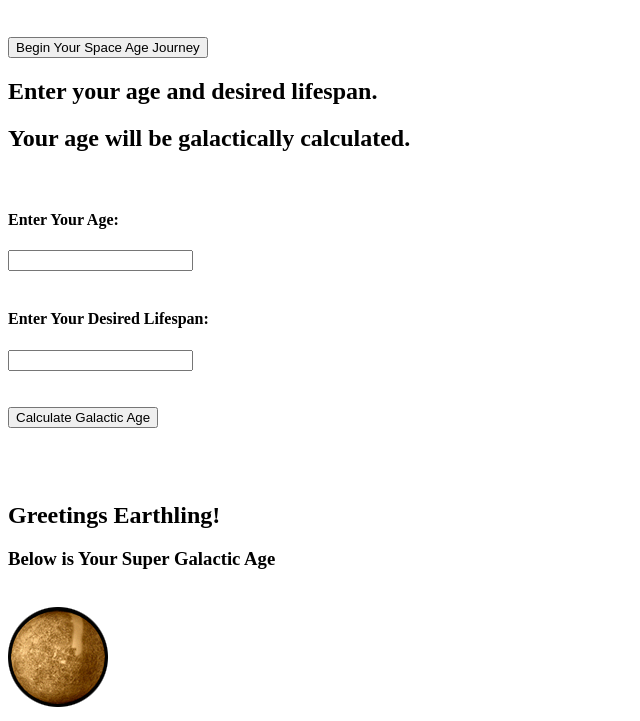
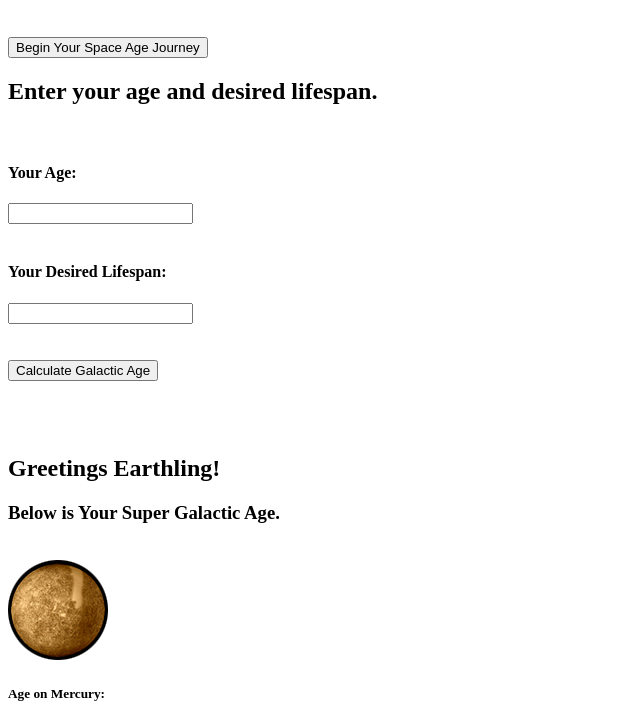
Before and after one commit to johnwhittenstudio/project-5, a website: page src/index.html in a window 1280 px wide. Shown: the part 79-800 px from the top of the page, without its empty margins (0-640 px from the left). Drawn offline with Linux system fonts and the light colour scheme.

Commit message:
update changes to README, CSS, Index

```diff
--- a/src/css/styles.css
+++ b/src/css/styles.css
@@ -72,7 +72,7 @@ body {
 
 .earthling {
   margin-top: 10px;
-  /* margin-top: 10%; --once display galactic age/hide earthling is resolved center with this and delete above */
+  /* margin-top: 10%; --once display galactic-age/hide earthling is resolved center with this and delete above */
   display: none;
   padding-top: 10%;
   text-align: center;
--- a/src/index.html
+++ b/src/index.html
@@ -18,15 +18,14 @@
     <div class="earthling">
       <form id="earthling-form">
         <h2 id="earthling-info">Enter your age and desired lifespan.</h2>
-        <h2>Your age will be galactically calculated.</h2>
         <br>
         <div class="form-group">
-          <h4><label for="age">Enter Your Age:</label></h4>
+          <h4><label for="age">Your Age:</label></h4>
           <input id="age" type="number">
         </div>
         <br>
         <div class="form-group">
-          <h4><label for="lifespan">Enter Your Desired Lifespan:</label></h4>
+          <h4><label for="lifespan">Your Desired Lifespan:</label></h4>
           <input id="lifespan" type="number">
         </div>
         <br>
@@ -41,7 +40,7 @@
     <div class="galactic-age">
       <form id="galactic-form">
         <h2 id="galactic-form">Greetings Earthling!</h2>
-        <h3>Below is Your Super Galactic Age</h3>
+        <h3>Below is Your Super Galactic Age.</h3>
         <br>
         <div class="row">
           <div class="col-md-6">
--- a/src/index.js
+++ b/src/index.js
@@ -15,7 +15,7 @@ $(document).ready(function() {
   });
 });
 
-//--Leaving the following to figure out how to get the galactic age to display while hide earthling, very close, when solved delete function above--//
+//--Leaving the following to figure out how to get the galactic age to display while hide earthling, very close, when solved delete the function above--//
 
 // $(document).ready(function() {
 //   $(".btn-begin-journey").click(function(event) {
```
